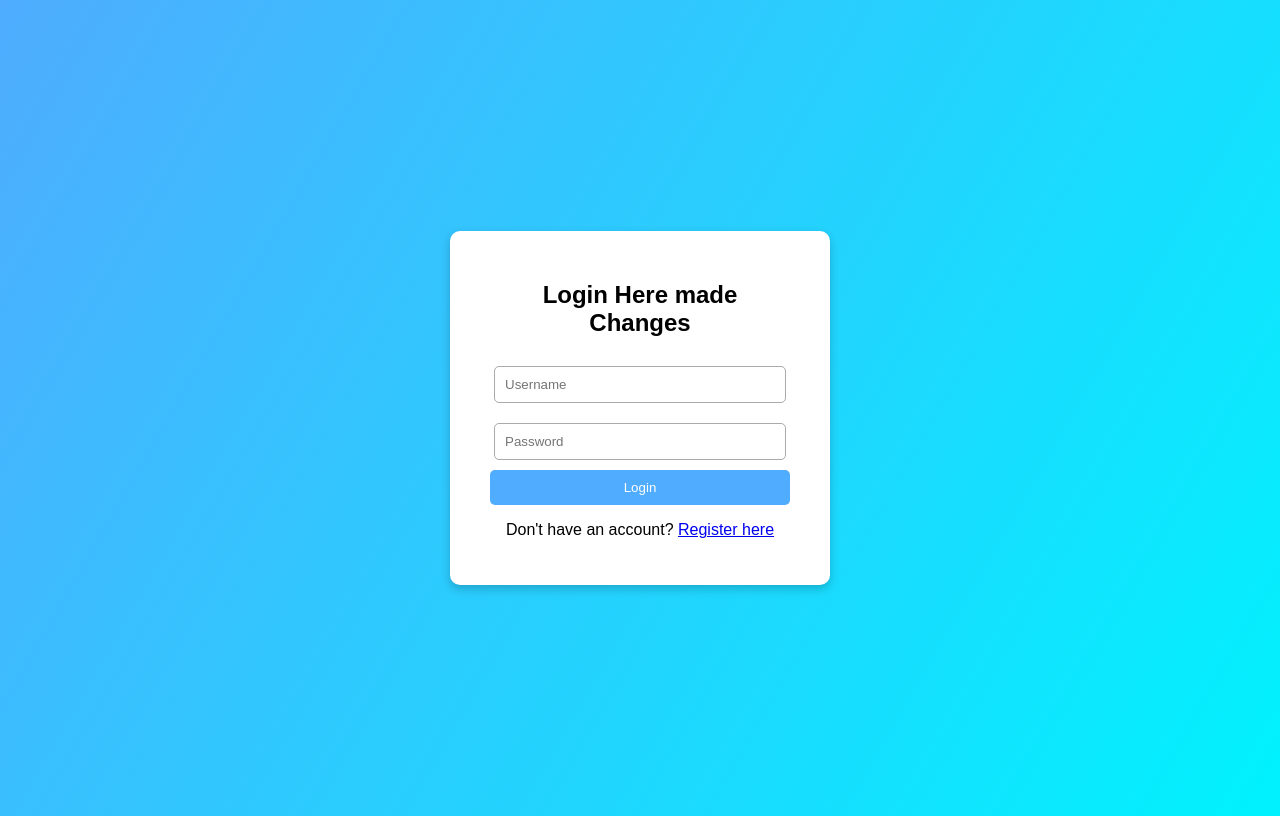
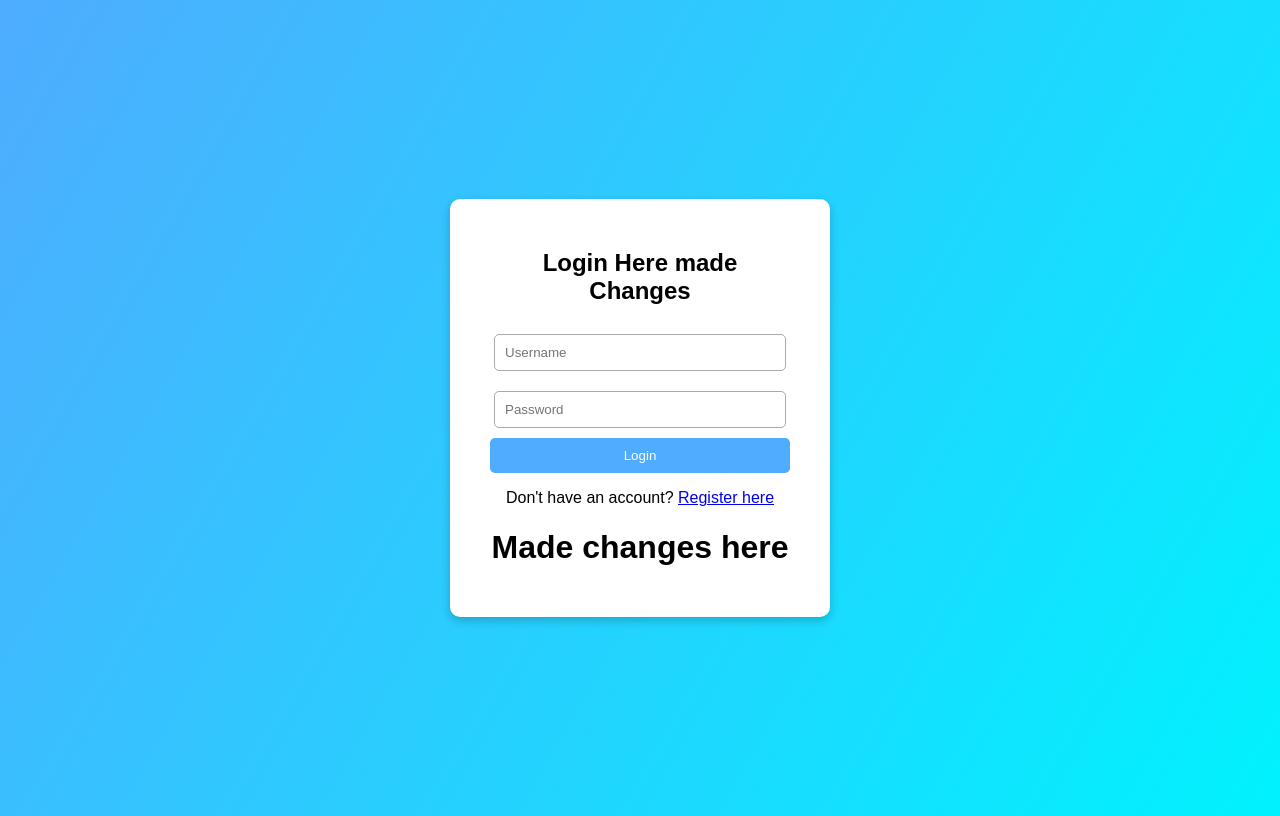
Before and after one commit to HublikarKiran/example-for-pr, a plain HTML site: page basic login/index.html in a window 1280 px wide. Drawn offline with Linux system fonts and the light colour scheme.

Commit message:
made changes for pr

```diff
--- a/basic login/index.html
+++ b/basic login/index.html
@@ -16,6 +16,7 @@
             <button type="submit">Login</button>
             <p>Don't have an account? <a href="register.html">Register here</a></p>
         </form>
+        <h1>Made changes here</h1>
     </div>
     <script src="script.js"></script>
 </body>
```
